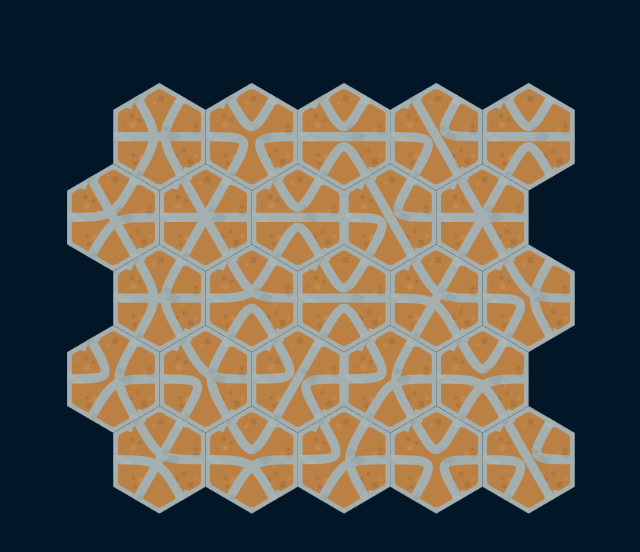
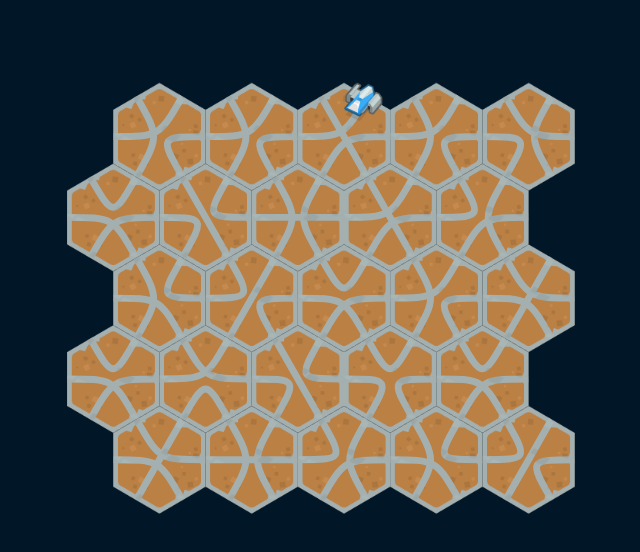
Before and after one commit to vivinigri/moon-walk, a React (Create React App) app: page / in a window 1280 px wide. Shown: the top 552 px of the page, without its empty margins (296-936 px from the left). Built offline with nearby package versions, Linux system fonts and the light colour scheme.

Commit message:
organization of the styled components

```diff
--- a/src/App.css
+++ b/src/App.css
@@ -18,26 +18,3 @@ html {
   justify-content: center;
   align-items: center;
 }
-
-@keyframes scaleTile {
-  0% {
-    transform: scale(1);
-    -webkit-transform: scale(1);
-  }
-  50% {
-    transform: scale(1.2);
-    -webkit-transform: scale(1.2);
-  }
-  100% {
-    transform: scale(1);
-    -webkit-transform: scale(1);
-  }
-}
-
-.hexTile {
-  z-index: 1;
-}
-.hexTile:active {
-  animation: scaleTile 0.5s;
-  z-index: 10;
-}
--- a/src/App.js
+++ b/src/App.js
@@ -1,7 +1,8 @@
-import { gameMachine, GameMachine } from "./state/gameMachine"
 import { useMachine } from "@xstate/react"
-import useWindowSize from "./hooks/useWindowSize"
-import Grid from "./components/Grid"
+import { gameMachine, GameMachine } from "state/gameMachine"
+import useWindowSize from "hooks/useWindowSize"
+import Grid from "components/Grid"
+import Player from "components/Player"
 import "./App.css"
 
 function App() {
@@ -21,6 +22,7 @@ function App() {
       <GameMachine.Provider value={{ current, send }}>
         <div className="GameArea">
           <div style={{ transform: `scale(${boardScale()})` }}>
+            <Player />
             <Grid />
           </div>
         </div>
--- a/src/components/Grid.js
+++ b/src/components/Grid.js
@@ -1,61 +1,28 @@
 import React, { useContext } from "react"
-import styled from "styled-components"
-import { GameMachine } from "./../state/gameMachine"
-import tile from "./../assets/images/tile.png"
-import Path from "./Path"
-
-const HexTile = styled.div`
-  width: 120px;
-  height: 140px;
-  cursor: pointer;
-  margin: 0;
-  position: absolute;
-  left: ${(props) => props.x * 120 - (props.y % 2 === 1 ? 60 : 0)}px;
-  top: ${(props) => props.y * 140 - props.y * 35}px;
-  transform: rotate(${(props) => props.rotate}deg);
-  transition: rotate ${(props) => 0.5}s ease-in-out;
-`
-
-const HexImg = styled.img`
-  z-index: 1;
-  position: absolute;
-  left: 0;
-  top: 0;
-  pointer-events: none;
-`
+import { GameMachine } from "state/gameMachine"
+import { GridRow, Tile, HexTile, HexImg } from "styled/Grid.styled"
+import tile from "assets/images/tile.png"
+import Paths from "./Paths"
 
 const Grid = () => {
   const { current, send } = useContext(GameMachine)
   const { grid } = current.context
   return grid.map((rows, row) => (
-    <div
-      key={`row${row}`}
-      style={{
-        display: "flex",
-        flexDirection: "row",
-        height: 140,
-        width: 600,
-      }}
-    >
+    <GridRow key={`row${row}`} cols={5}>
       {rows.map((cols, col) => (
-        <div style={{ margin: 0 }} key={`ìmg${col}`}>
-          <HexTile
-            className="hexTile"
-            x={col}
-            y={row}
-            rotate={grid[row][col].rotate}
-            onClick={() => send({ type: "rotateTile", payload: { row, col } })}
-          >
-            {grid[row][col].pairs.map((pair) => {
-              const [p1, p2] = pair.split("-")
-              return <Path key={`pair${row}${col}${p1}${p2}`} p1={p1} p2={p2} />
-            })}
-
+        <Tile
+          key={`ìmg${col}`}
+          x={col}
+          y={row}
+          onClick={() => send({ type: "rotateTile", payload: { row, col } })}
+        >
+          <HexTile rotate={grid[row][col].rotate}>
+            <Paths paths={grid[row][col].pairs} />
             <HexImg alt="tile" src={tile} />
           </HexTile>
-        </div>
+        </Tile>
       ))}
-    </div>
+    </GridRow>
   ))
 }
 
--- a/src/components/Path.js
+++ /dev/null
@@ -1,34 +0,0 @@
-import React from "react"
-import styled from "styled-components"
-import pathImg from "./../assets/images/path.png"
-
-const PathSvg = styled.svg`
-  z-index: 5;
-  position: absolute;
-  left: 0;
-  top: 0;
-  pointer-events: none;
-`
-const points = ["90,17.5", "120,70", "90,122.5", "30,122.5", "0,70", "30,17.5"]
-const center = "C60,70 60,70"
-
-const Path = ({ p1, p2 }) => {
-  const path = `M${points[p1]} ${center} ${points[p2]}`
-  return (
-    <PathSvg height="140" width="120">
-      <defs>
-        <pattern
-          id="img1"
-          patternUnits="userSpaceOnUse"
-          width="120"
-          height="140"
-        >
-          <image href={pathImg} x="0" y="0" width="120" height="140" />
-        </pattern>
-      </defs>
-      <path d={path} strokeWidth="12" fill="none" stroke="url(#img1)" />
-    </PathSvg>
-  )
-}
-
-export default Path
--- /dev/null
+++ b/src/components/Paths.js
@@ -0,0 +1,38 @@
+import React from "react"
+import { PathSvg } from "styled/Paths.styled"
+import pathImg from "assets/images/path.png"
+
+const points = ["90,17.5", "120,70", "90,122.5", "30,122.5", "0,70", "30,17.5"]
+const center = "C60,70 60,70"
+
+const Paths = ({ paths }) => {
+  return (
+    <PathSvg height="140" width="120">
+      <defs>
+        <pattern
+          id="pattern"
+          patternUnits="userSpaceOnUse"
+          width="120"
+          height="140"
+        >
+          <image href={pathImg} x="0" y="0" width="120" height="140" />
+        </pattern>
+      </defs>
+      {paths.map((p) => {
+        const [p1, p2] = p.split("-")
+        const path = `M${points[p1]} ${center} ${points[p2]}`
+        return (
+          <path
+            key={path.replace(" ", "-")}
+            d={path}
+            strokeWidth="9"
+            fill="none"
+            stroke="url(#pattern)"
+          />
+        )
+      })}
+    </PathSvg>
+  )
+}
+
+export default Paths
--- /dev/null
+++ b/src/components/Player.js
@@ -0,0 +1,12 @@
+import React from "react"
+import styled from "styled-components"
+import spaceship from "assets/images/spaceship.png"
+
+const PlayerImg = styled.img`
+  position: absolute;
+  z-index: 100;
+`
+
+export default function Player() {
+  return <PlayerImg src={spaceship} alt="spaceship" />
+}
--- a/src/state/helpers.js
+++ b/src/state/helpers.js
@@ -1,11 +1,14 @@
+/*
+ * Generate Grid
+ */
 const lados = [0, 1, 2, 3, 4, 5]
 
+function randomInRange(ar) {
+  return Math.floor(Math.random() * ar.length)
+}
+
 function pairArray(ar) {
-  const r1 = Math.floor(Math.random() * ar.length)
-  const el1 = ar.splice(r1, 1)
-  const r2 = Math.floor(Math.random() * ar.length)
-  const el2 = ar.splice(r2, 1)
-  return `${el1}-${el2}`
+  return `${ar.splice(randomInRange(ar), 1)}-${ar.splice(randomInRange(ar), 1)}`
 }
 
 export const generateGrid = (ROWS, COLS) => {
@@ -20,3 +23,17 @@ export const generateGrid = (ROWS, COLS) => {
   }
   return grid
 }
+
+/*
+ * Get Path according to rotation
+ */
+function newLado(val, deg) {
+  if (deg === 0) return val
+  let delta = (deg / 60 + val) % 6
+  return delta
+}
+
+export const getActualPath = (el, deg) => {
+  const [p1, p2] = el.split("-")
+  return `${newLado(+p1, deg)}-${newLado(+p2, deg)}`
+}
--- /dev/null
+++ b/src/styled/Grid.styled.js
@@ -0,0 +1,54 @@
+import styled, { keyframes } from "styled-components"
+
+export const HexTile = styled.div`
+  width: 120px;
+  height: 140px;
+  margin: 0;
+  pointer-events: none;
+  transform: rotate(${(props) => props.rotate}deg) scale(1);
+  transition: all 0.2s ease-in-out;
+`
+
+export const HexImg = styled.img`
+  z-index: 1;
+  pointer-events: none;
+`
+
+export const GridRow = styled.div`
+  display: flex;
+  flex-direction: row;
+  height: 140px;
+  width: ${(props) => props.cols * 120}px;
+`
+
+const scale = keyframes`
+  0% {
+    transform: scale(1);
+    -webkit-transform: scale(1);
+  }
+  50% {
+    transform: scale(1.2);
+    -webkit-transform: scale(1.2);
+  }
+  100% {
+    transform: scale(1);
+    -webkit-transform: scale(1);
+  }
+`
+
+export const Tile = styled.div`
+  width: 120px;
+  height: 140px;
+  cursor: pointer;
+  position: absolute;
+  margin: 0;
+  z-index: 1;
+  left: ${(props) => props.x * 120 - (props.y % 2 === 1 ? 60 : 0)}px;
+  top: ${(props) => props.y * 140 - props.y * 35}px;
+
+  &:active {
+    animation: ${scale} 0.3s ease-in-out;
+    z-index: 10;
+    transform-origin: center;
+  }
+`
--- /dev/null
+++ b/src/styled/Paths.styled.js
@@ -0,0 +1,9 @@
+import styled from "styled-components"
+
+export const PathSvg = styled.svg`
+  z-index: 5;
+  position: absolute;
+  left: 0;
+  top: 0;
+  pointer-events: none;
+`
```
Also changed, not shown: jsconfig.json (added, +9 -0 lines), src/assets/images/spaceship.png (added).
